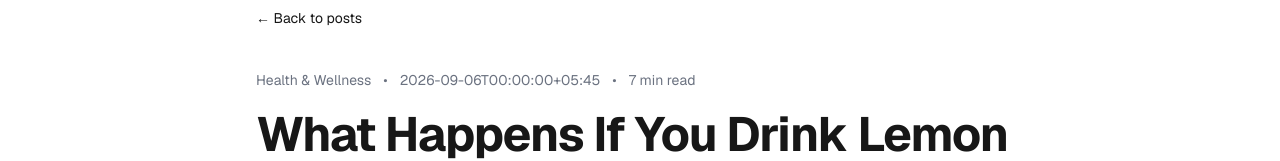
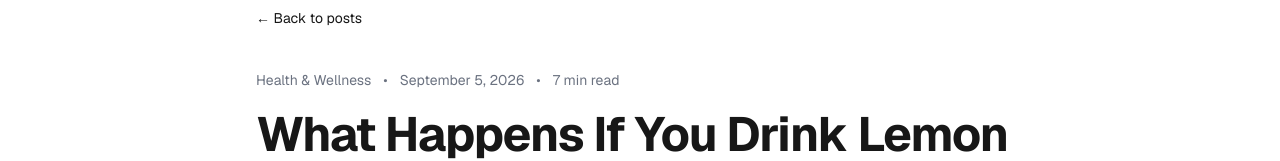
Before and after one commit to SudeepSilwal/blog, a Next.js app: page /posts/what-happens-if-you-drink-lemon-water-every-day-for-30-days in a window 1280 px wide. Shown: the part 123-284 px from the top of the page. Built offline with nearby package versions, Linux system fonts and the light colour scheme.

Commit message:
date & time

```diff
--- a/src/app/posts/[slug]/page.js
+++ b/src/app/posts/[slug]/page.js
@@ -154,7 +154,13 @@ export default async function PostPage({ params }) {
             <div className="flex flex-wrap items-center gap-3 text-sm text-muted-foreground">
               <span>{post.category}</span>
               <span>•</span>
-              <time>{post.date}</time>
+              <time dateTime={post.date}>
+                {new Date(post.date).toLocaleDateString('en-US', {
+                  year: 'numeric',
+                  month: 'long',
+                  day: 'numeric',
+                })}
+              </time>
               <span>•</span>
               <span>{post.readingTime}</span>
             </div>
```
